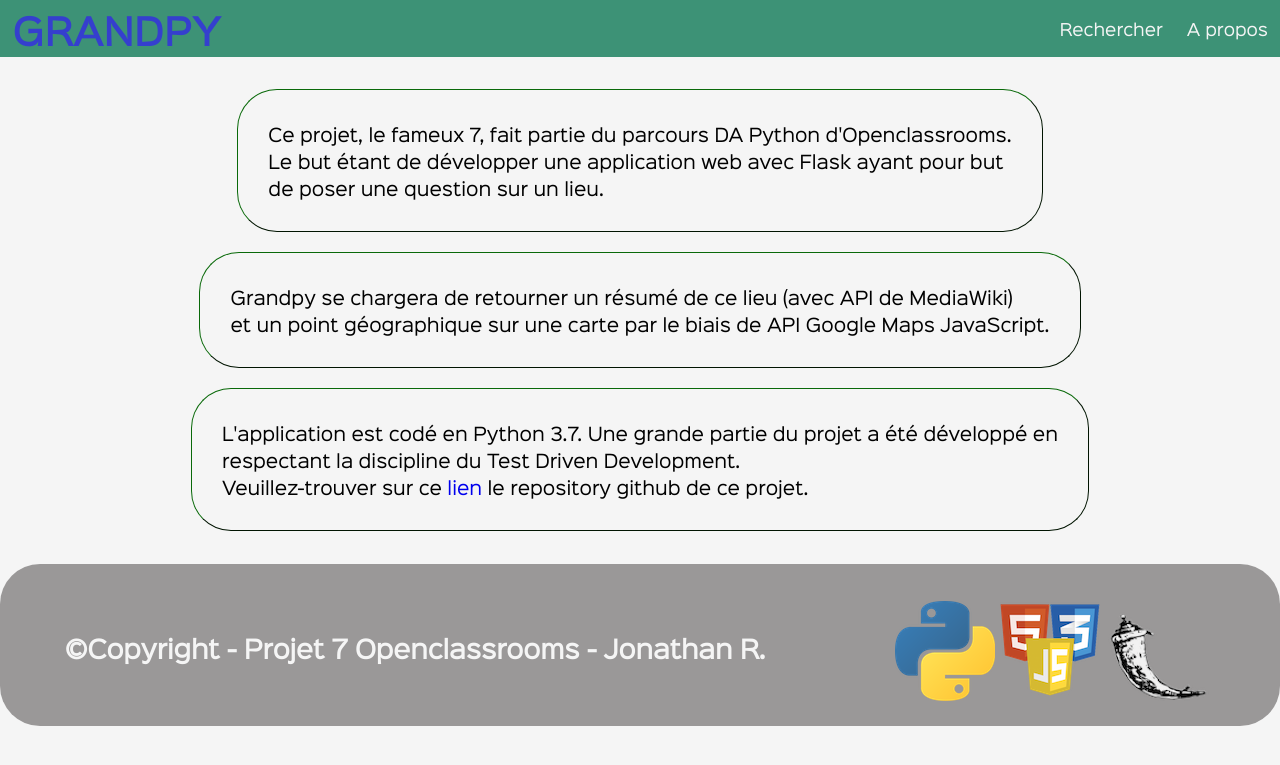
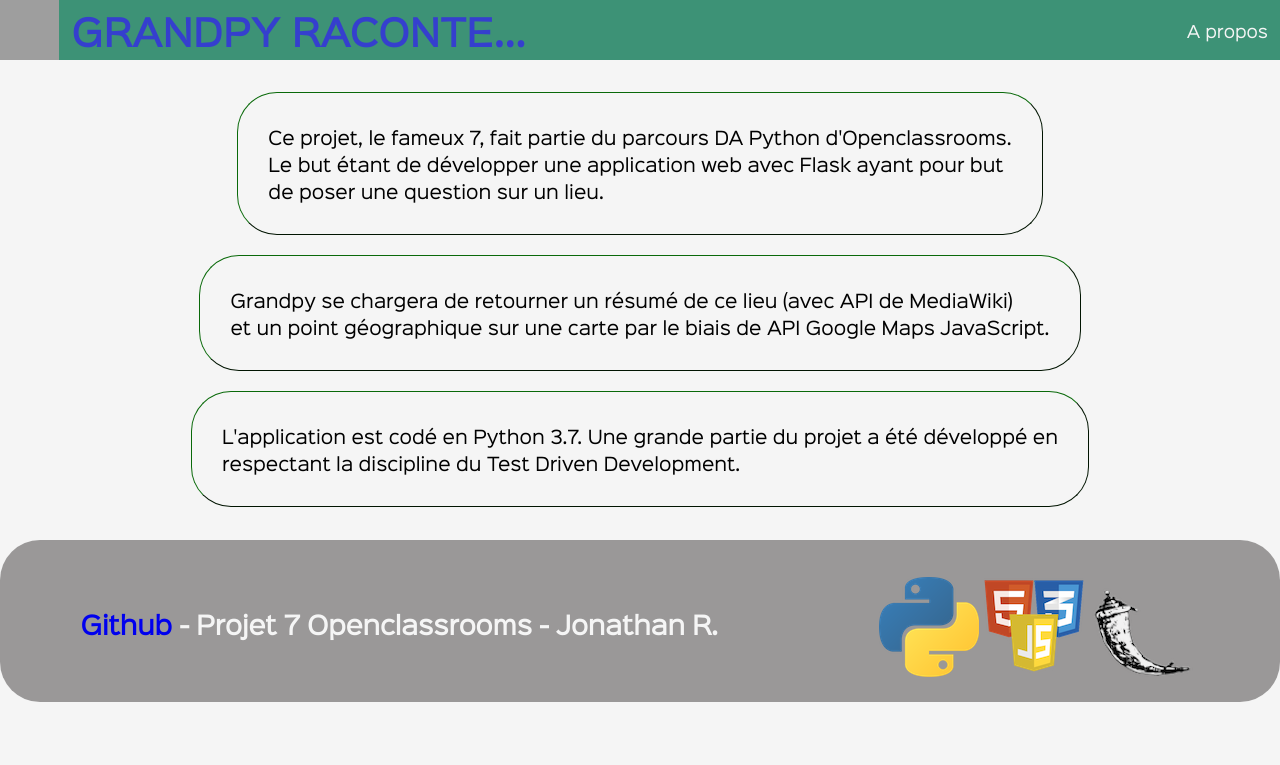
Before and after one commit to jonathanreveille/p7, a Flask app: page /about in a window 1280 px wide. Shown: the top 765 px of the page. Run offline with Flask 2, Linux system fonts and the light colour scheme; grey boxes are pictures that could not be loaded.

Commit message:
minor changes since last call

```diff
--- a/flaskapp/static/style.css
+++ b/flaskapp/static/style.css
@@ -71,7 +71,7 @@ p{
     margin: 10px;
     border-radius: 40px;
     border: outset rgb(9, 105, 9) 1px;
-    text-align: justify;
+    text-align: left;
     font-size:1.1rem;
 }
 
@@ -203,6 +203,19 @@ footer, .contenaire{
 }
 
 
+#logos
+{
+    display: flex;
+    flex-direction: row;
+    align-items: baseline;
+}
+
+#logos img
+{
+    width: 59px;
+    height: 60px;
+}
+
 textarea{
     width: 600px
 }
--- a/flaskapp/templates/about.html
+++ b/flaskapp/templates/about.html
@@ -21,8 +21,6 @@
                         L'application est codé en Python 3.7. Une grande partie du projet a été développé en <br/>
                         respectant la discipline du Test Driven Development.
                         <br/>
-                        Veuillez-trouver sur ce <a href="https://github.com/jonathanreveille/p7" target="_blank"> lien</a>
-                        le repository github de ce projet.
                 </p>
 
 {%endblock content%}
--- a/flaskapp/templates/index.html
+++ b/flaskapp/templates/index.html
@@ -13,11 +13,11 @@
     </form>
 
     <div class="buble0">
-        <div id="chatbox" class="chatbox"></div>
+        <div id="chatbox"></div>
     </div>
 
     <div class="buble0">
-            <div id="link" class="link"></div>
+        <div id="link" class="link"></div>
     </div>
 
      <div id="map" class="map"></div>
--- a/flaskapp/templates/layout.html
+++ b/flaskapp/templates/layout.html
@@ -24,12 +24,16 @@
 
     <header>
 
+
         <div class="navbar">
 
-            <a href="{{url_for('home')}}" class="logo">GrandPy</a>
+        <div id="logos">
+            <img src="./static/image/grandpy.png"  alt="Logo Grandpy"/>
+        </div>
+
+            <a href="{{url_for('home')}}" class="logo">GrandPy raconte...</a>
 
             <ul class="nav">
-                <li><a href="{{url_for('home')}}">Rechercher</a></li>
                 <li><a href="{{url_for('about')}}">A propos</a></li>
             </ul>
         </div>
@@ -53,7 +57,10 @@
 
                 <div class="copyright">
 
-                    <h2>©Copyright - Projet 7 Openclassrooms - Jonathan R.</h2>
+                <h2>
+                    <a href="https://github.com/jonathanreveille/p7" target=_blank>Github </a>
+                    - Projet 7 Openclassrooms - Jonathan R.
+                </h2>
 
                 </div>
 
--- a/flaskapp/utils.py
+++ b/flaskapp/utils.py
@@ -20,8 +20,9 @@ def find_place_in_sentence(text):
 def find_geocoords_with_google_maps(location):
     """ Method that will use GM to find
     coordinates of the position """
+
     gm = GoogleMaps(location)
-    gm.start_engine_google_maps()
+    gm.start_engine_google_maps(start="True")
 
     mw = MediaWiki(gm.latitude, gm.longitude)
     mw.start_engine_mediawiki()
--- a/flaskapp/views.py
+++ b/flaskapp/views.py
@@ -30,24 +30,254 @@ def ajax():
     user_text = request.data.decode()
     response = find_place_in_sentence(user_text)
 
-    if not response:
-        data = {"status": False,
-                "question":user_text,
-                "answer": generate_negative_answer(),
-                }
+    try:
+        all_text, url, latitude, longitude = find_geocoords_with_google_maps(response)
 
-    if response:
-        all_text, url, latitude, longitude = find_geocoords_with_google_maps(response)
-        data = {"status" : True,
+        if latitude and longitude != None:
+            data = {"status" : True,
                 "location" : response,
                 "article" : all_text,
                 "answer": generate_positive_answer(),
                 "url":url,
                 "latitude" : latitude,
                 "longitude" : longitude,
+                "question": user_text,
                 }
+        else:
+            data = {"status": False,
+                    "question": user_text,
+                    "answer": generate_negative_answer(),
+                    }
+
+    except TypeError:
+        raise(TypeError," DEBUG2: no georcoods found")
 
     return jsonify(data)
+
+
+##  ORIGINAL
+# @app.route("/ajax", methods=["POST"])
+# def ajax():
+
+#     data = {"status": False}
+
+#     user_text = request.data.decode()
+#     response = find_place_in_sentence(user_text)
+
+#     if response:
+#         all_text, url, latitude, longitude = find_geocoords_with_google_maps(response)
+#         # ^ c'est ici où sa bug si on ne trouve pas de latitude et longitude
+#         # la condition IF ne sert à rien à cet endroit
+#         # car on rentre dedans, car parser trouvera toujours un lieu
+#         # qui peut être bon ou pas bon
+#         data = {"status" : True,
+#                 "location" : response,
+#                 "article" : all_text,
+#                 "answer": generate_positive_answer(),
+#                 "url":url,
+#                 "latitude" : latitude,
+#                 "longitude" : longitude,
+#                 "question": user_text,
+#                 }
+
+#     elif not response:
+#         data = {"status": False,
+#                 "question":user_text,
+#                 "answer": generate_negative_answer(),
+#                 }
+
+#     return jsonify(data)
+
+
+# # retour REPONSE NEGATIVE MEME SI LOCATION EST BONNE
+# @app.route("/ajax", methods=["POST"])
+# dej ajax():
+
+#     data = {"status": False}
+
+#     user_text =  request.data.decode() # decode le binary string en string
+#     response = find_place_in_sentence(user_text)
+
+#     all_text, url, latitude, longitude = find_geocoords_with_google_maps(response)
+
+#     if latitude or longitude == None:
+#         data = {"status": False,
+#         "question":user_text,
+#         "answer": generate_negative_answer(),
+#         }
+
+#     elif latitude or longitude != None:
+#         data = {"status" : True,
+#                 "location" : response,
+#                 "article" : all_text,
+#                 "answer": generate_positive_answer(),
+#                 "url":url,
+#                 "latitude" : latitude,
+#                 "longitude" : longitude,
+#                 "question": user_text,
+#                 }
+
+#     return jsonify(data)
+
+
+# # NE FONCTIONNE PAS...
+# @app.route("/ajax", methods=["POST"])
+# def ajax():
+
+#     data = {"status": False}
+
+#     user_text =  request.data.decode() # decode le binary string en string
+#     response = find_place_in_sentence(user_text)
+
+#     coords = find_geocoords_with_google_maps(response)
+#     print("DEBUg1", coords)
+
+#     listcoord = []
+
+#     for value in len(coords):
+#         listcoord.append(value)
+
+#         if len(listcoords) == 3:
+#             data = {"status" : True,
+#             "location" : response,
+#             "article" : listcoord[0],
+#             "answer": generate_positive_answer(),
+#             "url":listcoord[1],
+#             "latitude" : listcoord[2],
+#             "longitude" : listcoord[3],
+#             "question": user_text,
+#             }
+
+#         else:
+#             data = {"status": False,
+#             "question":user_text,
+#             "answer": generate_negative_answer(),
+#             }
+
+#     return jsonify(data)
+
+
+
+# ##  RETOUR REPONSE POSITIVE, bug SUR REPONSE NEGATIVE
+# ## INTERNAL ERROR SERVER ERROR 500
+# ## script.js:86 Uncaught (in promise) TypeError: Cannot read property 'question' of undefined
+# ## at script.js:86
+
+# @app.route("/ajax", methods=["POST"])
+# def ajax():
+
+#     data = {"status": False}
+
+#     user_text = request.data.decode()
+#     response = find_place_in_sentence(user_text)
+
+#     all_text, url, latitude, longitude = find_geocoords_with_google_maps(response)
+
+#     dic_donnees = {
+#                 "article": all_text,
+#                 "url":url,
+#                 "latitude":latitude,
+#                 "longitude":longitude,
+#                 }
+
+#     found = False
+
+#     if dic_donnees["latitude"] and dic_donnees["longitude"]:
+#         found = True
+#         data = {"status" : True,
+#             "location" : response,
+#             "article" : all_text,
+#             "answer": generate_positive_answer(),
+#             "url":url,
+#             "latitude" : latitude,
+#             "longitude" : longitude,
+#             "question": user_text,
+#             }
+
+#     if not dic_donnees["latitude"] and not dic_donnees["longitude"]:
+#         found = False
+#         data = {"status": False,
+#                 "question": user_text,
+#                 "answer": generate_negative_answer(),
+#                 }
+
+
+#     return jsonify(data)
+
+
+
+
+    # # all_text, url, latitude, longitude = find_geocoords_with_google_maps(response)
+
+    # if latitude and longitude != None:
+
+    # elif latitude and longitude == None:
+
+
+# @app.route("/ajax", methods=["POST"])
+# def ajax():
+
+#     data = {"status": False}
+
+#     user_text = request.data.decode()
+#     response = find_place_in_sentence(user_text)
+
+#     if response:
+#         all_text, url, latitude, longitude = find_geocoords_with_google_maps(response)
+#         # ^ c'est ici où sa bug si on ne trouve pas de latitude et longitude
+#         # la condition IF ne sert à rien à cet endroit
+#         # car on rentre dedans, car parser trouvera toujours un lieu
+#         # qui peut être bon ou pas bon
+#         data = {"status" : True,
+#                 "location" : response,
+#                 "article" : all_text,
+#                 "answer": generate_positive_answer(),
+#                 "url":url,
+#                 "latitude" : latitude,
+#                 "longitude" : longitude,
+#                 "question": user_text,
+#                 }
+
+#     elif not response:
+#         data = {"status": False,
+#                 "question":user_text,
+#                 "answer": generate_negative_answer(),
+#                 }
+
+#     return jsonify(data)
+
+
+    # ORINALE QUI FONCTIONNE LORSQUE LES GEO COORDS SONT TROUVEES
+# @app.route("/ajax", methods=["POST"])
+# def ajax():
+    # data = {"status": False}
+
+    # user_text = request.data.decode()
+    # response = find_place_in_sentence(user_text)
+
+    # if response:
+    #     all_text, url, latitude, longitude = find_geocoords_with_google_maps(response)
+    #     # ^ c'est ici où sa bug si on ne trouve pas de latitude et longitude
+    #     # la condition IF ne sert à rien à cet endroit
+    #     # car on rentre dedans, car parser trouvera toujours un lieu
+    #     # qui peut être bon ou pas bon
+    #     data = {"status" : True,
+    #             "location" : response,
+    #             "article" : all_text,
+    #             "answer": generate_positive_answer(),
+    #             "url":url,
+    #             "latitude" : latitude,
+    #             "longitude" : longitude,
+    #             "question": user_text,
+    #             }
+
+    # elif not response:
+    #     data = {"status": False,
+    #             "question":user_text,
+    #             "answer": generate_negative_answer(),
+    #             }
+
+    # return jsonify(data)
 
 
     # data = {"status": False}
```
Also changed, not shown: flaskapp/static/script.js (+26 -15 lines), models/googlemapsapi.py (+17 -3 lines).
